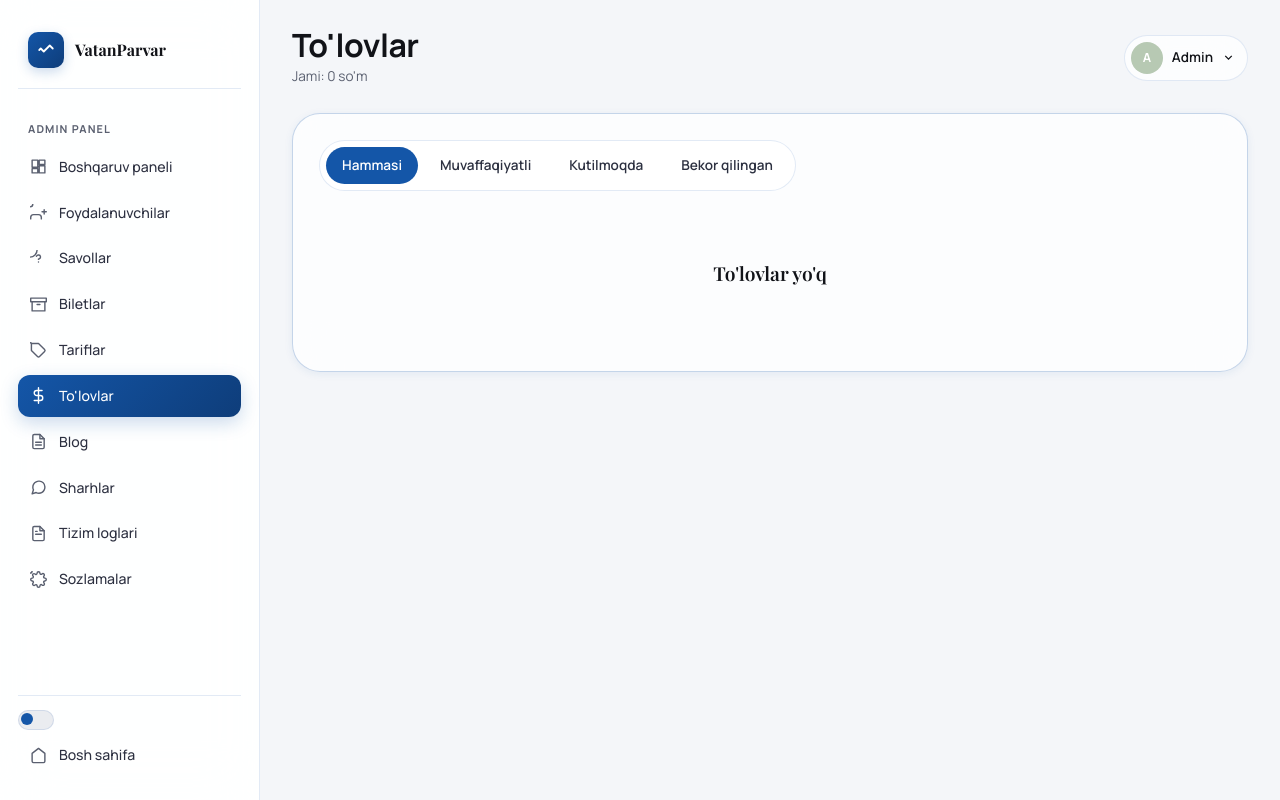
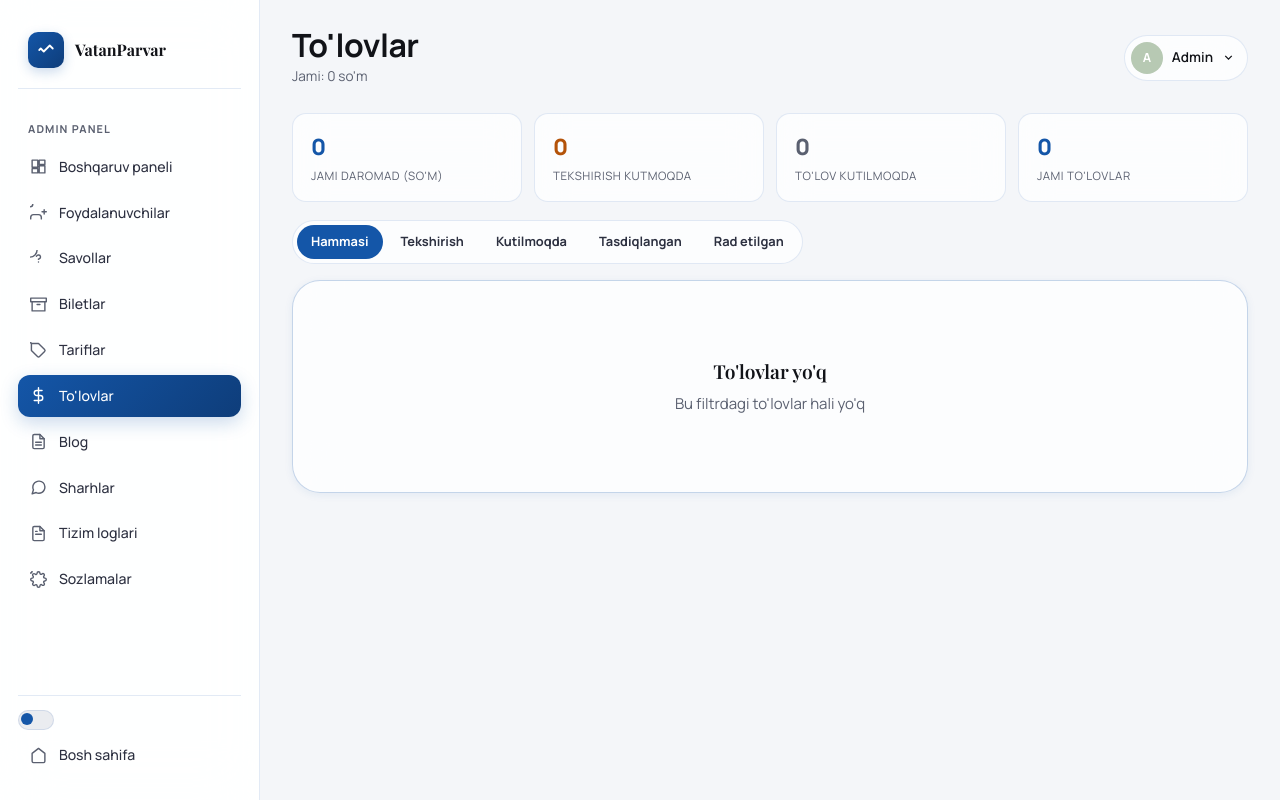
Before and after one commit to vant0r/newprojekt, a PHP site: page /admin/tolovlar.php in a window 1280 px wide. Run offline with PHP 8.4, Linux system fonts and the light colour scheme; the visitor is signed in with stand-in values (Sample User, id 1); some libraries are stand-ins or nearby versions.

Commit message:
feat: admin/tolovlar.php to'liq qayta yozildi — screenshot tasdiqlash
O'zgarishlar:
1. SCREENSHOT KO'RISH:
   - Thumbnail (48x48) jadvalda ko'rinadi
   - Bosilganda to'liq razmda modal ochiladi
   - Screenshot yo'q bo'lsa '—' ko'rsatiladi

2. YANGI STATUS — 'reviewing':
   - Foydalanuvchi screenshot yuborganda status=reviewing
   - 'Tekshiring' badge miltillab turadi (admin e'tiborini tortish)
   - reviewing va pending — ikkalasida ham tasdiqlash/rad etish mumkin

3. STATISTIKA PANELI:
   - Jami daromad (so'm)
   - Tekshirish kutmoqda (soni)
   - To'lov kutilmoqda (soni)
   - Jami to'lovlar

4. FILTER TABILAR:
   - Hammasi / Tekshirish / Kutilmoqda / Tasdiqlangan / Rad etilgan
   - Tekshirish tabida soni ko'rsatiladi

5. AMALLAR:
   - Hisob-faktura ko'rish
   - Tasdiqlash (tarif faollashtiriladi + bildirishnoma)
   - Rad etish
   - O'chirish

6. PAGINATION qo'shildi (20 ta/sahifa)

```diff
--- a/admin/tolovlar.php
+++ b/admin/tolovlar.php
@@ -7,7 +7,8 @@ if (vpy_is_post() && vpy_csrf_check(vpy_post('csrf'))) {
     $action = vpy_post('action');
     $id = (int)vpy_post('id');
     $payment = vpy_find('tolovlar', 'id', $id);
-    if ($payment && $action === 'approve' && ($payment['status'] ?? '') !== 'success') {
+
+    if ($payment && $action === 'approve' && !in_array($payment['status'] ?? '', ['success'])) {
         $tariff = vpy_find('tariflar', 'id', $payment['tariff_id']);
         $payment['status'] = 'success';
         $payment['paid_at'] = date('Y-m-d H:i:s');
@@ -16,16 +17,17 @@ if (vpy_is_post() && vpy_csrf_check(vpy_post('csrf'))) {
         vpy_upsert('tolovlar', $payment);
         vpy_notify_payment_success($payment['user_id'], $payment['tariff_name'], $payment['amount']);
         vpy_log('payment_approved', 'To\'lov tasdiqlandi', ['id' => $id, 'admin' => vpy_user()['id']]);
-        vpy_flash_set('success', t('msg_updated'));
+        vpy_flash_set('success', 'To\'lov tasdiqlandi! Foydalanuvchiga tarif faollashtirildi.');
     } elseif ($payment && $action === 'reject') {
         $payment['status'] = 'failed';
         vpy_upsert('tolovlar', $payment);
-        vpy_flash_set('success', t('msg_updated'));
+        vpy_log('payment_rejected', 'To\'lov rad etildi', ['id' => $id, 'admin' => vpy_user()['id']]);
+        vpy_flash_set('success', 'To\'lov rad etildi.');
     } elseif ($action === 'delete' && $payment) {
         vpy_delete('tolovlar', 'id', $id);
         vpy_flash_set('success', t('msg_deleted'));
     }
-    vpy_redirect('/admin/tolovlar.php');
+    vpy_redirect('/admin/tolovlar.php' . ($status_filter ?? '' ? '?status=' . urlencode(vpy_get('status','')) : ''));
 }
 
 $status_filter = vpy_get('status', '');
@@ -34,61 +36,129 @@ if ($status_filter) $payments = array_values(array_filter($payments, fn($p) => (
 usort($payments, fn($a, $b) => strcmp($b['created_at'] ?? '', $a['created_at'] ?? ''));
 
 $page = max(1, (int)vpy_get('p', 1));
-$pag = vpy_paginate($payments, 25, $page);
+$pag = vpy_paginate($payments, 20, $page);
 
-$total_amount = array_sum(array_column(array_filter($payments, fn($p) => ($p['status'] ?? '') === 'success'), 'amount'));
+// Statistika
+$all_payments = vpy_read_json('tolovlar', []);
+$total_success = array_sum(array_column(array_filter($all_payments, fn($p) => ($p['status'] ?? '') === 'success'), 'amount'));
+$count_reviewing = count(array_filter($all_payments, fn($p) => ($p['status'] ?? '') === 'reviewing'));
+$count_pending = count(array_filter($all_payments, fn($p) => ($p['status'] ?? '') === 'pending'));
 
-vpy_panel_head(t('admin_payments'));
+vpy_panel_head(t('admin_payments'), <<<CSS
+.pay-stats{display:grid;grid-template-columns:repeat(auto-fit,minmax(160px,1fr));gap:12px;margin-bottom:18px}
+.pay-stat{padding:16px 18px;background:var(--glass);backdrop-filter:blur(16px);border:1px solid var(--border);border-radius:14px}
+.pay-stat-num{font-family:var(--sans);font-size:1.4rem;font-weight:800;color:var(--primary)}
+.pay-stat-label{font-size:0.72rem;color:var(--muted);text-transform:uppercase;letter-spacing:0.05em;margin-top:2px}
+.status-tabs{display:flex;gap:4px;padding:4px;background:var(--glass);border:1px solid var(--border);border-radius:var(--pill);width:fit-content;margin-bottom:16px;flex-wrap:wrap}
+.status-tabs a{padding:7px 14px;border-radius:var(--pill);font-size:0.8rem;font-weight:700;color:var(--dark-soft);text-decoration:none;transition:var(--t);white-space:nowrap}
+.status-tabs a.active{background:var(--primary);color:#fff}
+.status-tabs a:hover:not(.active){background:var(--blue-soft)}
+.ss-thumb{width:48px;height:48px;border-radius:8px;object-fit:cover;cursor:pointer;border:1px solid var(--border);transition:var(--t)}
+.ss-thumb:hover{transform:scale(1.1);box-shadow:var(--shadow)}
+.ss-modal{position:fixed;inset:0;background:rgba(0,0,0,0.8);backdrop-filter:blur(6px);display:none;align-items:center;justify-content:center;z-index:1000;padding:20px;cursor:pointer}
+.ss-modal.show{display:flex}
+.ss-modal img{max-width:90%;max-height:90%;border-radius:12px;box-shadow:0 20px 60px rgba(0,0,0,0.5)}
+.badge-review{background:rgba(245,158,11,0.12);color:#B45309;border:1px solid rgba(245,158,11,0.2);padding:3px 10px;border-radius:var(--pill);font-size:0.7rem;font-weight:700;animation:pulse-badge 2s ease-in-out infinite}
+@keyframes pulse-badge{0%,100%{opacity:1}50%{opacity:0.7}}
+CSS);
 vpy_panel_sidebar('tolovlar', true);
 ?>
 <main class="main">
-<?php vpy_panel_topbar(t('admin_payments'), 'Jami: ' . number_format($total_amount, 0, '.', ' ') . ' so\'m'); ?>
+<?php vpy_panel_topbar(t('admin_payments'), 'Jami: ' . number_format($total_success, 0, '.', ' ') . " so'm"); ?>
+
+<!-- Stats -->
+<div class="pay-stats">
+    <div class="pay-stat">
+        <div class="pay-stat-num"><?= number_format($total_success, 0, '.', ' ') ?></div>
+        <div class="pay-stat-label">Jami daromad (so'm)</div>
+    </div>
+    <div class="pay-stat">
+        <div class="pay-stat-num" style="color:#B45309"><?= $count_reviewing ?></div>
+        <div class="pay-stat-label">Tekshirish kutmoqda</div>
+    </div>
+    <div class="pay-stat">
+        <div class="pay-stat-num" style="color:var(--muted)"><?= $count_pending ?></div>
+        <div class="pay-stat-label">To'lov kutilmoqda</div>
+    </div>
+    <div class="pay-stat">
+        <div class="pay-stat-num"><?= count($all_payments) ?></div>
+        <div class="pay-stat-label">Jami to'lovlar</div>
+    </div>
+</div>
+
+<!-- Status filter tabs -->
+<div class="status-tabs">
+    <a href="?" class="<?= $status_filter === '' ? 'active' : '' ?>">Hammasi</a>
+    <a href="?status=reviewing" class="<?= $status_filter === 'reviewing' ? 'active' : '' ?>">Tekshirish <?php if($count_reviewing): ?>(<?= $count_reviewing ?>)<?php endif; ?></a>
+    <a href="?status=pending" class="<?= $status_filter === 'pending' ? 'active' : '' ?>">Kutilmoqda</a>
+    <a href="?status=success" class="<?= $status_filter === 'success' ? 'active' : '' ?>">Tasdiqlangan</a>
+    <a href="?status=failed" class="<?= $status_filter === 'failed' ? 'active' : '' ?>">Rad etilgan</a>
+</div>
 
 <div class="card">
-    <div style="display:flex;gap:6px;padding:6px;background:var(--glass);border:1px solid var(--border);border-radius:var(--pill);width:fit-content;margin-bottom:18px">
-        <a href="?" style="padding:8px 16px;border-radius:var(--pill);font-size:0.85rem;font-weight:600;<?= $status_filter === '' ? 'background:var(--primary);color:#fff' : 'color:var(--dark-soft)' ?>">Hammasi</a>
-        <a href="?status=success" style="padding:8px 16px;border-radius:var(--pill);font-size:0.85rem;font-weight:600;<?= $status_filter === 'success' ? 'background:var(--primary);color:#fff' : 'color:var(--dark-soft)' ?>"><?= e(t('admin_status_success')) ?></a>
-        <a href="?status=pending" style="padding:8px 16px;border-radius:var(--pill);font-size:0.85rem;font-weight:600;<?= $status_filter === 'pending' ? 'background:var(--accent);color:#fff' : 'color:var(--dark-soft)' ?>"><?= e(t('admin_status_pending')) ?></a>
-        <a href="?status=failed" style="padding:8px 16px;border-radius:var(--pill);font-size:0.85rem;font-weight:600;<?= $status_filter === 'failed' ? 'background:#C73E36;color:#fff' : 'color:var(--dark-soft)' ?>"><?= e(t('admin_status_failed')) ?></a>
-    </div>
-
     <?php if (empty($pag['items'])): ?>
-        <div class="empty"><h3>To'lovlar yo'q</h3></div>
+        <div class="empty"><h3>To'lovlar yo'q</h3><p style="color:var(--muted)">Bu filtrdagi to'lovlar hali yo'q</p></div>
     <?php else: ?>
     <div style="overflow-x:auto">
         <table class="tbl">
-            <thead><tr><th>#</th><th>Foydalanuvchi</th><th>Tarif</th><th>Summa</th><th>Usul</th><th>Status</th><th>Sana</th><th></th></tr></thead>
+            <thead><tr><th>#</th><th>Foydalanuvchi</th><th>Tarif</th><th>Summa</th><th>Usul</th><th>Screenshot</th><th>Status</th><th>Sana</th><th>Amallar</th></tr></thead>
             <tbody>
             <?php foreach ($pag['items'] as $p):
                 $usr = vpy_find('users', 'id', $p['user_id']);
-                    $st = $p['status'];
-                    $chip = $st === 'success' ? 'success' : ($st === 'pending' ? 'warning' : 'danger');
+                $st = $p['status'] ?? 'pending';
+                if ($st === 'success') $chip = 'success';
+                elseif ($st === 'reviewing') $chip = 'warning';
+                elseif ($st === 'pending') $chip = 'muted';
+                else $chip = 'danger';
+                $st_label = ['success'=>'Tasdiqlangan','reviewing'=>'Tekshirilmoqda','pending'=>'Kutilmoqda','failed'=>'Rad etilgan'][$st] ?? $st;
             ?>
             <tr>
-                    <td><strong>#<?= e($p['invoice_number']) ?></strong></td>
-                    <td><?= e($usr['name'] ?? '—') ?><div style="font-size:0.78rem;color:var(--muted)"><?= e($usr['phone'] ?? '') ?></div></td>
-                    <td><?= e($p['tariff_name']) ?></td>
-                    <td><strong style="font-family:var(--serif);font-size:1.05rem;color:var(--primary)"><?= number_format((float)$p['amount'], 0, '.', ' ') ?></strong></td>
-                    <td><span class="chip chip-muted"><?= e(strtoupper($p['method'])) ?></span></td>
-                    <td><span class="chip chip-<?= $chip ?>"><?= e($st) ?></span></td>
-                    <td><?= e(vpy_date($p['created_at'], 'd.m.Y H:i')) ?></td>
+                <td><strong style="font-size:0.82rem">#<?= e($p['invoice_number'] ?? $p['id']) ?></strong></td>
+                <td>
+                    <div style="font-weight:700;font-size:0.88rem"><?= e($usr['name'] ?? '—') ?></div>
+                    <div style="font-size:0.75rem;color:var(--muted)"><?= e($usr['phone'] ?? '') ?></div>
+                </td>
+                <td style="font-weight:600"><?= e($p['tariff_name'] ?? '—') ?></td>
+                <td><strong style="font-size:1rem;color:var(--primary)"><?= number_format((float)($p['amount'] ?? 0), 0, '.', ' ') ?></strong></td>
+                <td><span class="chip chip-muted"><?= e(strtoupper($p['method'] ?? '—')) ?></span></td>
+                <td>
+                    <?php if (!empty($p['screenshot'])): ?>
+                    <img src="<?= e($p['screenshot']) ?>" alt="Screenshot" class="ss-thumb" onclick="showSS(this.src)">
+                    <?php else: ?>
+                    <span style="font-size:0.75rem;color:var(--muted)">—</span>
+                    <?php endif; ?>
+                </td>
+                <td>
+                    <?php if ($st === 'reviewing'): ?>
+                    <span class="badge-review">Tekshiring</span>
+                    <?php else: ?>
+                    <span class="chip chip-<?= $chip ?>"><?= e($st_label) ?></span>
+                    <?php endif; ?>
+                </td>
+                <td style="font-size:0.78rem;color:var(--muted)"><?= e(vpy_time_ago($p['created_at'] ?? '')) ?></td>
                 <td>
                     <div class="row-actions">
                         <a href="/invoice.php?id=<?= (int)$p['id'] ?>" target="_blank" title="Hisob-faktura"><svg viewBox="0 0 24 24" fill="none" stroke="currentColor" stroke-width="2"><path d="M14 2H6a2 2 0 00-2 2v16a2 2 0 002 2h12a2 2 0 002-2V8z"/><path d="M14 2v6h6"/></svg></a>
-                            <?php if ($st === 'pending'): ?>
-                            <form method="post" style="display:inline" onsubmit="return confirm('Tasdiqlansinmi?')">
+                        <?php if (in_array($st, ['pending','reviewing'])): ?>
+                        <form method="post" style="display:inline" onsubmit="return confirm('Tasdiqlash — foydalanuvchiga tarif faollashtiriladi!')">
                             <input type="hidden" name="csrf" value="<?= e(vpy_csrf()) ?>">
                             <input type="hidden" name="action" value="approve">
                             <input type="hidden" name="id" value="<?= (int)$p['id'] ?>">
-                                <button type="submit" title="Tasdiqlash"><svg viewBox="0 0 24 24" fill="none" stroke="currentColor" stroke-width="2"><polyline points="20 6 9 17 4 12"/></svg></button>
+                            <button type="submit" title="Tasdiqlash" style="background:rgba(20,86,168,0.1);color:var(--primary)"><svg viewBox="0 0 24 24" fill="none" stroke="currentColor" stroke-width="2.4"><polyline points="20 6 9 17 4 12"/></svg></button>
                         </form>
-                            <form method="post" style="display:inline" onsubmit="return confirm('Bekor qilinsinmi?')">
+                        <form method="post" style="display:inline" onsubmit="return confirm('Rad etilsinmi?')">
                             <input type="hidden" name="csrf" value="<?= e(vpy_csrf()) ?>">
                             <input type="hidden" name="action" value="reject">
                             <input type="hidden" name="id" value="<?= (int)$p['id'] ?>">
-                                <button type="submit" class="danger"><svg viewBox="0 0 24 24" fill="none" stroke="currentColor" stroke-width="2"><line x1="18" y1="6" x2="6" y2="18"/><line x1="6" y1="6" x2="18" y2="18"/></svg></button>
+                            <button type="submit" class="danger" title="Rad etish"><svg viewBox="0 0 24 24" fill="none" stroke="currentColor" stroke-width="2"><line x1="18" y1="6" x2="6" y2="18"/><line x1="6" y1="6" x2="18" y2="18"/></svg></button>
                         </form>
                         <?php endif; ?>
+                        <form method="post" style="display:inline" onsubmit="return confirm('O\'chirilsinmi?')">
+                            <input type="hidden" name="csrf" value="<?= e(vpy_csrf()) ?>">
+                            <input type="hidden" name="action" value="delete">
+                            <input type="hidden" name="id" value="<?= (int)$p['id'] ?>">
+                            <button type="submit" class="danger" title="O'chirish"><svg viewBox="0 0 24 24" fill="none" stroke="currentColor" stroke-width="2"><polyline points="3 6 5 6 21 6"/><path d="M19 6l-2 14H7L5 6"/></svg></button>
+                        </form>
                     </div>
                 </td>
             </tr>
@@ -96,7 +166,29 @@ vpy_panel_sidebar('tolovlar', true);
             </tbody>
         </table>
     </div>
+
+    <?php if ($pag['total_pages'] > 1): ?>
+    <div class="pagination">
+        <?php for ($i = 1; $i <= $pag['total_pages']; $i++): ?>
+        <a href="?p=<?= $i ?><?= $status_filter ? '&status=' . e($status_filter) : '' ?>" class="<?= $i === $page ? 'active' : '' ?>"><?= $i ?></a>
+        <?php endfor; ?>
+    </div>
+    <?php endif; ?>
+
     <?php endif; ?>
 </div>
+
+<!-- Screenshot modal -->
+<div class="ss-modal" id="ssModal" onclick="this.classList.remove('show')">
+    <img id="ssModalImg" src="" alt="Screenshot">
+</div>
+
+<script>
+function showSS(src){
+    document.getElementById('ssModalImg').src = src;
+    document.getElementById('ssModal').classList.add('show');
+}
+</script>
+
 </main>
 <?php vpy_panel_foot(); ?>
```
Lines whose indentation alone changed are shown as unchanged.
